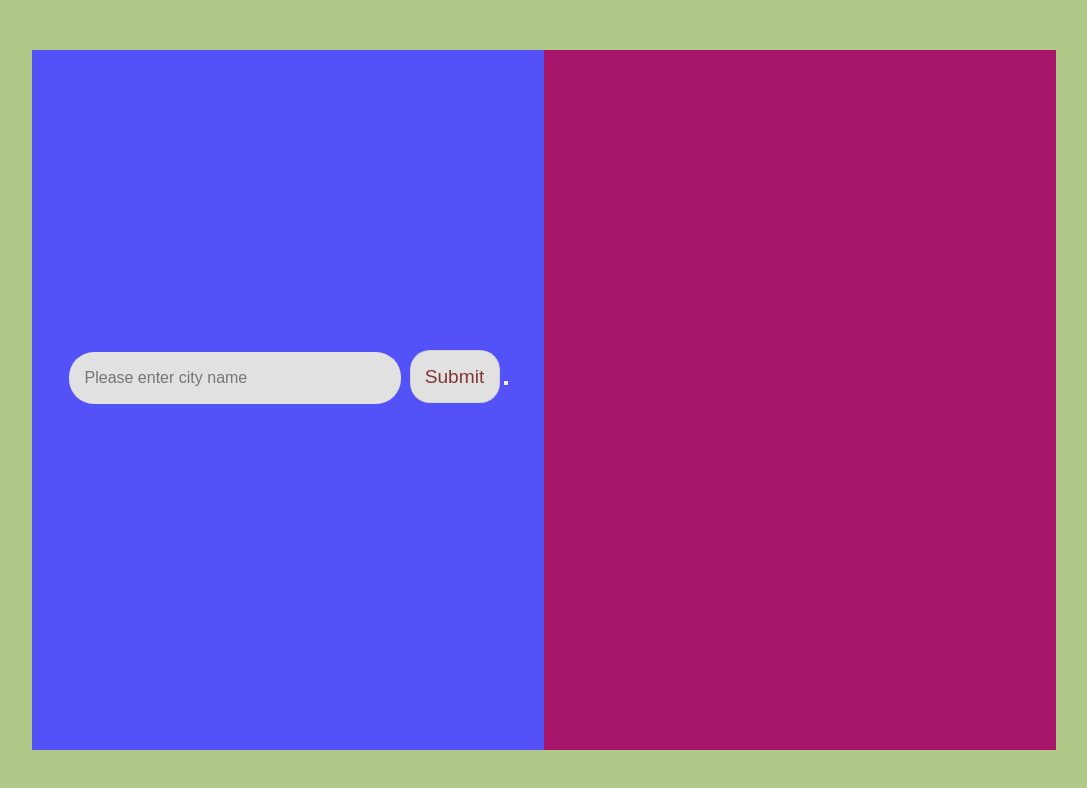
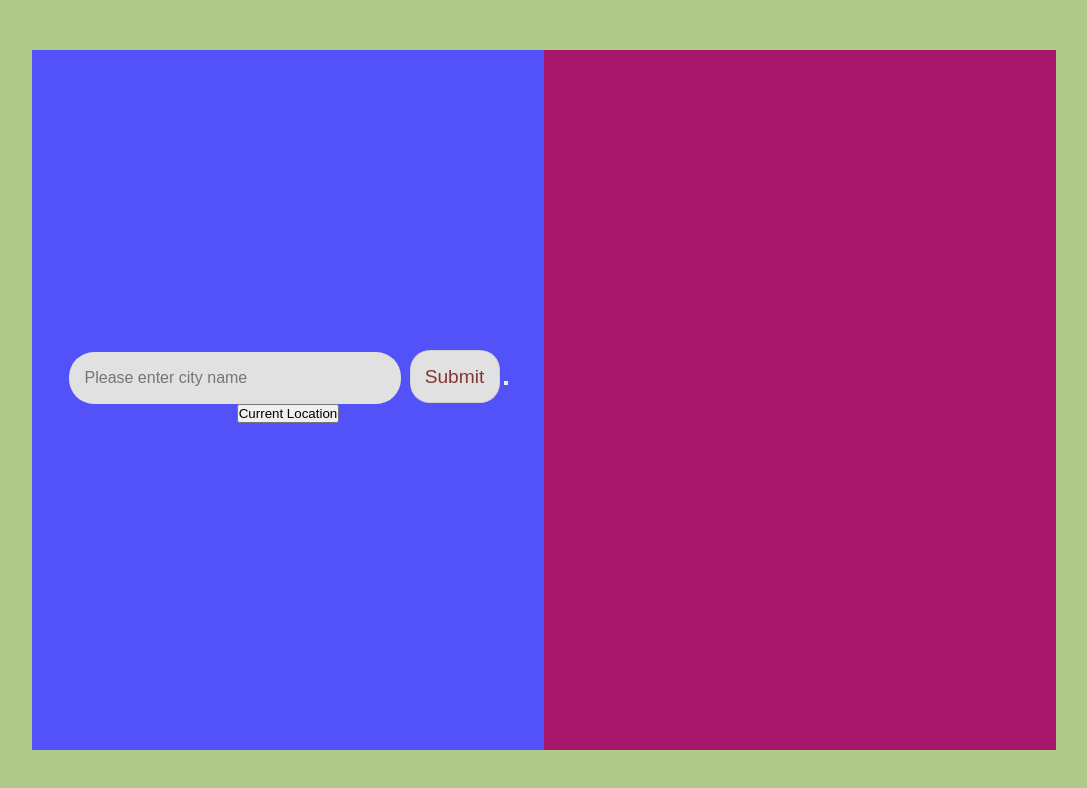
Before and after one commit to mubarek78/-Phase-1-project, a website: page index.html in a window 1280 px wide. Shown: the whole page, without its empty margins (96-1183 px from the left). Drawn offline with Linux system fonts and the light colour scheme.

Commit message:
Update index.html

```diff
--- a/index.html
+++ b/index.html
@@ -12,6 +12,7 @@
                 <input type="text" placeholder="Please enter city name" id="city">
                 <input type="submit" value="Submit" id="add-city">
             <button placeholder="submit" id="add-city"></button>
+              <button id='btn'>Current Location</button>
             </div>
 
 
```
